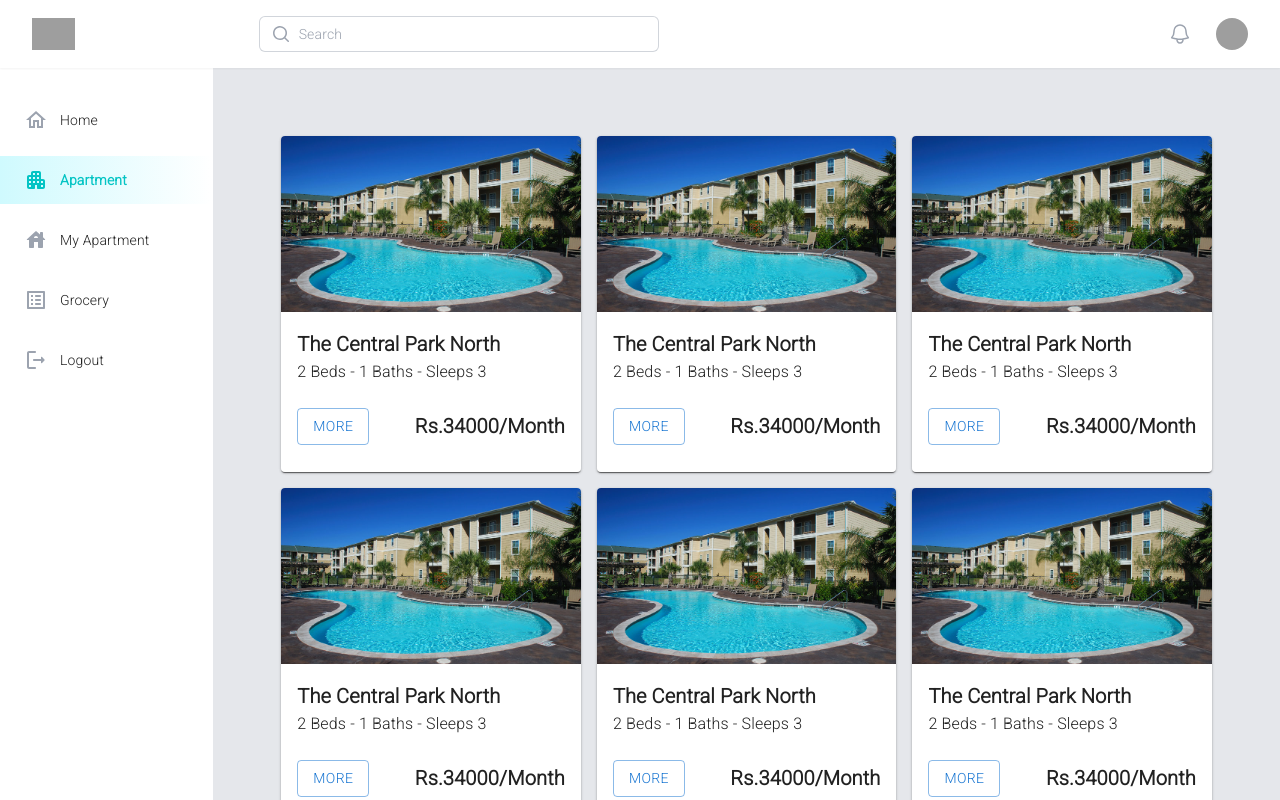
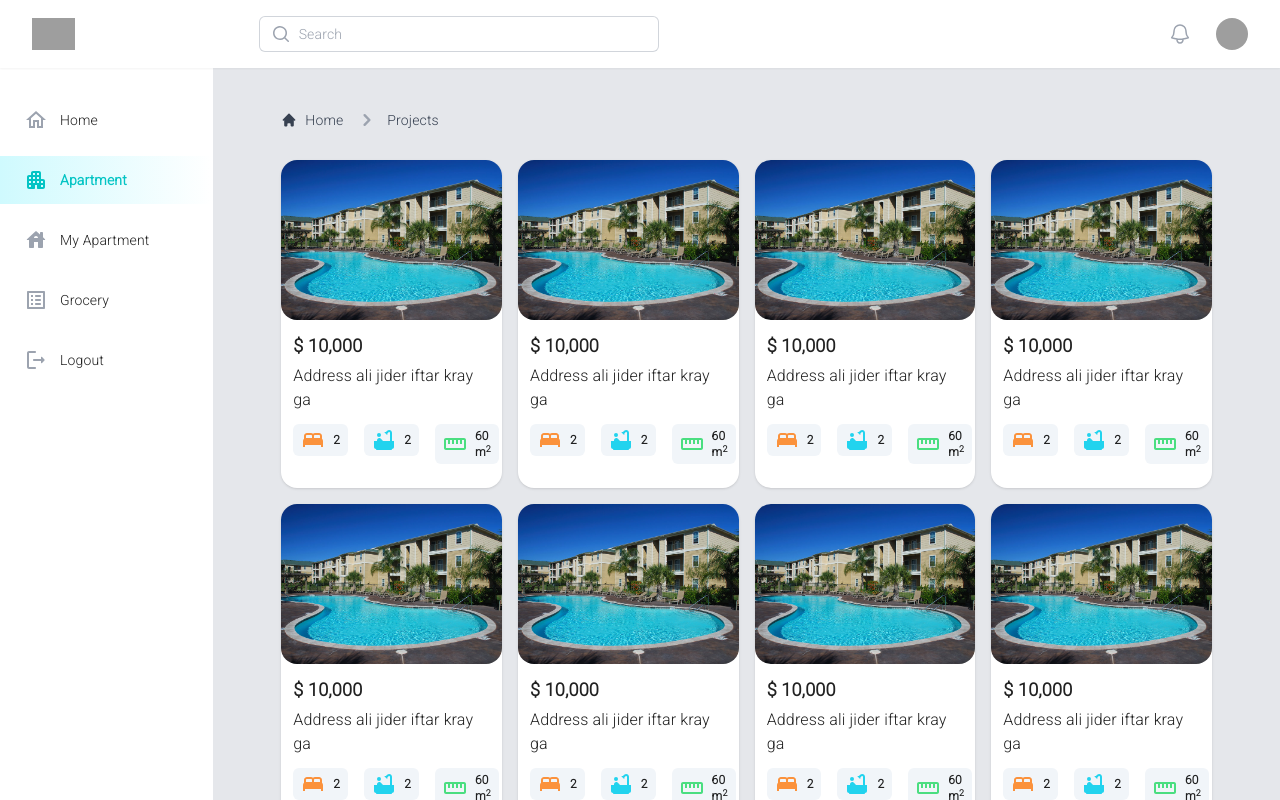
Before and after one commit to farhan-34/appartment-manager, a React (Create React App) app in the folder Apartment-Manager/: page /apartment in a window 1280 px wide. Built offline with nearby package versions, Linux system fonts and the light colour scheme; sample sign-in values are in the browser's storage; grey boxes are pictures that could not be loaded.

Commit message:
Created apartment list view and some of home page.

```diff
--- a/Apartment-Manager/src/Services/APIService.js
+++ b/Apartment-Manager/src/Services/APIService.js
@@ -1,5 +1,4 @@
 import axios from 'axios'
-import { set } from 'react-hook-form'
 
 export class APIService{
     constructor(auth = false){
--- a/Apartment-Manager/src/components/HOC.jsx
+++ b/Apartment-Manager/src/components/HOC.jsx
@@ -11,7 +11,23 @@ export const HOC = (props) =>{
         <div className='grid grid-cols-12 bg-gray-200'>
           <div className='col-span-2 h-full'><Sidebar /></div>
           <div className='col-span-10 p-10'>
-            <div className='rounded p-7'>
+            <nav className="flex px-7" aria-label="Breadcrumb">
+              <ol class="inline-flex items-center space-x-1 md:space-x-3">
+                <li class="inline-flex items-center">
+                  <a href="/home" class="inline-flex items-center text-sm font-medium text-gray-700 hover:text-blue-600 dark:text-gray-400 dark:hover:text-black">
+                    <svg aria-hidden="true" class="w-4 h-4 mr-2" fill="currentColor" viewBox="0 0 20 20" xmlns="http://www.w3.org/2000/svg"><path d="M10.707 2.293a1 1 0 00-1.414 0l-7 7a1 1 0 001.414 1.414L4 10.414V17a1 1 0 001 1h2a1 1 0 001-1v-2a1 1 0 011-1h2a1 1 0 011 1v2a1 1 0 001 1h2a1 1 0 001-1v-6.586l.293.293a1 1 0 001.414-1.414l-7-7z"></path></svg>
+                    Home
+                  </a>
+                </li>
+                <li>
+                  <div class="flex items-center">
+                    <svg aria-hidden="true" class="w-6 h-6 text-gray-400" fill="currentColor" viewBox="0 0 20 20" xmlns="http://www.w3.org/2000/svg"><path fill-rule="evenodd" d="M7.293 14.707a1 1 0 010-1.414L10.586 10 7.293 6.707a1 1 0 011.414-1.414l4 4a1 1 0 010 1.414l-4 4a1 1 0 01-1.414 0z" clip-rule="evenodd"></path></svg>
+                    <a href="#" className="ml-1 text-sm font-medium text-gray-700 hover:text-blue-600 md:ml-2 dark:text-gray-400 dark:hover:text-black">Projects</a>
+                  </div>
+                </li>
+              </ol>
+            </nav>
+            <div className='rounded p-7 min-h-screen'>
               {props.children}
             </div>
           </div>
--- a/Apartment-Manager/src/components/Header.jsx
+++ b/Apartment-Manager/src/components/Header.jsx
@@ -11,9 +11,9 @@ export const Header = () => {
           <div className="grid grid-cols-12 justify-between">
             <div className="items-center col-span-2 flex">
               <div className="flex flex-shrink-0 items-center">
-                <a href="#">
+                <Link to="">
                   <img className="block h-8 w-auto" src="https://tailwindui.com/img/logos/mark.svg?color=indigo&shade=600" alt="Your Company" />
-                </a>
+                </Link>
               </div>
             </div>
             <div className="items-center col-span-6">
--- a/Apartment-Manager/src/components/Table.jsx
+++ b/Apartment-Manager/src/components/Table.jsx
@@ -11,7 +11,6 @@ import TableRow from '@mui/material/TableRow';
 import TableSortLabel from '@mui/material/TableSortLabel';
 import Toolbar from '@mui/material/Toolbar';
 import Typography from '@mui/material/Typography';
-import Paper from '@mui/material/Paper';
 import { visuallyHidden } from '@mui/utils';
 
 function createData(name, calories, fat, carbs, protein) {
--- a/Apartment-Manager/src/pages/apartment/Apartment.jsx
+++ b/Apartment-Manager/src/pages/apartment/Apartment.jsx
@@ -1,7 +1,6 @@
 import React from 'react';
 import { HOC } from '../../components/HOC';
 import ApartmentLV from './ApartmentLV';
-import { Box } from '@mui/material';
 
 const Apartment = () => {
   return (
--- a/Apartment-Manager/src/pages/apartment/ApartmentLV.jsx
+++ b/Apartment-Manager/src/pages/apartment/ApartmentLV.jsx
@@ -1,7 +1,7 @@
-import { Add } from '@mui/icons-material'
-import { Fab, Grid } from '@mui/material'
 import React from 'react'
-import ApartmentCard from './ApartmentCard';
+import BedIcon from '@mui/icons-material/Bed';
+import BathtubIcon from '@mui/icons-material/Bathtub';
+import StraightenIcon from '@mui/icons-material/Straighten';
 
 const ApartmentLV = () => {
     const apartmentList = [
@@ -176,16 +176,44 @@ const ApartmentLV = () => {
     ]
     return (
         <>
-            <Grid container columnSpacing={2} rowGap={2}>
+            <div className='grid grid-cols-12 gap-4 justify-start'>
                 {apartmentList.map((apartment) => (
-                    <Grid item xs={12} sm={12} md={6} lg={4} xl={3} xxl={2} key={apartment.id} sx={{ minWidth: 'auto' }}>
-                        <ApartmentCard apartment={apartment} />
-                    </Grid>
-                ))}
-            </Grid>
-            <Fab color="primary" sx={{ size: { xs: 'medium', md: 'large' } }}>
-                <Add />
-            </Fab>
+                    <div key={apartment.id} className='col-span-3 shadow rounded-2xl bg-white h-fit'>
+                        <div className='h-40 w-full'>
+                            <img className='rounded-2xl h-full w-full object-cover' src={require("../../assets/images/apartImage.jpg")} alt='Apartment' />
+                        </div>
+                        <div className='p-3'>
+                            <strong className='font-extrabold text-lg'>
+                                $ 10,000
+                            </strong>
+                            <p className='text-opacity-75 my-1 text-s'>
+                                Address ali jider iftar kray ga
+                            </p>
+                            <div className='flex gap-4 my-3'>
+                                <div className="">
+                                    <div className="flex flex-row items-center w-fit bg-slate-100 rounded-md py-1 px-2">
+                                        <BedIcon htmlColor='#fb923c' />
+                                        <strong className='font-extrabold text-xs ml-2'>2</strong>
+                                    </div>
+                                </div>
+                                <div className="">
+                                    <div className="flex flex-row items-center w-fit bg-slate-100 rounded-md py-1 px-2">
+                                        <BathtubIcon htmlColor='#22d3ee' />
+                                        <strong className='font-extrabold text-xs ml-2'>2</strong>
+                                    </div>
+                                </div>
+                                <div className="">
+                                    <div className="flex flex-row items-center w-fit bg-slate-100 rounded-md py-1 px-2">
+                                        <StraightenIcon htmlColor='#4ade80' />
+                                        <strong className='font-extrabold text-xs ml-2'>60 m<sup>2</sup></strong>
+                                    </div>
+                                </div>
+                            </div>
+                        </div>
+                    </div>
+                ))
+                }
+            </div>
         </>
     )
 }
--- a/Apartment-Manager/src/pages/home/Home.jsx
+++ b/Apartment-Manager/src/pages/home/Home.jsx
@@ -3,6 +3,8 @@ import { HOC } from '../../components/HOC'
 import Highcharts from 'highcharts'
 import HighchartsReact from 'highcharts-react-official'
 import EnhancedTable from '../../components/Table'
+import CurrencyExchangeIcon from '@mui/icons-material/CurrencyExchange';
+import PaidIcon from '@mui/icons-material/Paid';
 
 const Home = () => {
   const options = {
@@ -34,17 +36,47 @@ const Home = () => {
     <HOC>
       <div>
         <div className='grid grid-cols-12 gap-4 justify-between'>
-          <div className='col-span-4 items-center border rounded shadow bg-white w-2/4 mr-auto'>
-            <p>Overall spending</p>
+          <div className='col-span-4 items-center border rounded shadow bg-white min-w-2/4 mr-auto py-5 px-8'>
+            <div className='flex items-center'>
+              <PaidIcon htmlColor='green' className='items-center' fontSize='large' />
+              <div className='items-center ml-3'>
+                <strong><h4 className='text-lg text-green-600'>$169,000 <small className='text-xs'>(Spent)</small></h4></strong>
+                <small>Overall spending</small>
+              </div>
+            </div>
+            <div class="w-full bg-gray-200 rounded-full h-1 mt-3">
+              <div class="bg-green-600 h-1 rounded-full dark:bg-green-500" style={{ width: '45%' }}></div>
+            </div>
+
 
           </div>
 
-          <div className='col-span-4 items-center border rounded shadow bg-white w-2/4 mx-auto'>
-            <p>Expected Spending</p>
+          <div className='col-span-4 items-center border rounded shadow bg-white min-w-2/4 mx-auto py-5 px-8'>
+            <div className='flex items-center'>
+              <CurrencyExchangeIcon htmlColor='cyan' className='items-center' fontSize='large' />
+              <div className='items-center ml-3' >
+                <strong><h4 className='text-lg text-cyan-500'>$169,000 <small className='text-xs'>(Spent)</small></h4></strong>
+                <small>Expected Spending</small>
+              </div>
+            </div>
+            <div class="w-full bg-gray-200 rounded-full h-1 mt-3">
+              <div class="bg-cyan-600 h-1 rounded-full dark:bg-cyan-500" style={{ width: '45%' }}></div>
+            </div>
           </div>
 
-          <div className='col-span-4 items-center border rounded shadow bg-white w-2/4 ml-auto'>
-            <p>Budgetting graphs</p>
+          <div className='col-span-4 items-center border rounded shadow bg-white w-2/4 ml-auto py-5 px-8'>
+            <div className='flex items-center'>
+              <div className='h-10 w-20'>
+                <img className='w-full h-full' src={require("../../assets/images/budgetGraph.png")} alt='Graph'></img>
+              </div>
+              <div className='items-center ml-3' >
+                <strong><h4 className='text-lg text-orange-500'>$250,000</h4></strong>
+                <small className='text-xs'>(Budget)</small>
+              </div>
+            </div>
+            <div class="w-full bg-gray-200 rounded-full h-1 mt-3">
+              <div class="bg-orange-500 h-1 rounded-full dark:bg-orange-400" style={{ width: '45%' }}></div>
+            </div>
           </div>
         </div>
 
--- a/Apartment-Manager/tailwind.config.js
+++ b/Apartment-Manager/tailwind.config.js
@@ -10,7 +10,8 @@ module.exports = {
                 primary: '#00BCD4',
                 secondary: '',
                 disabled: '',
-                active: '#04c4c4'
+                active: '#04c4c4',
+                oragne: '#ea580c'
             }
         },
 
```
Also changed, not shown: Apartment-Manager/src/assets/images/budgetGraph.png (added).
